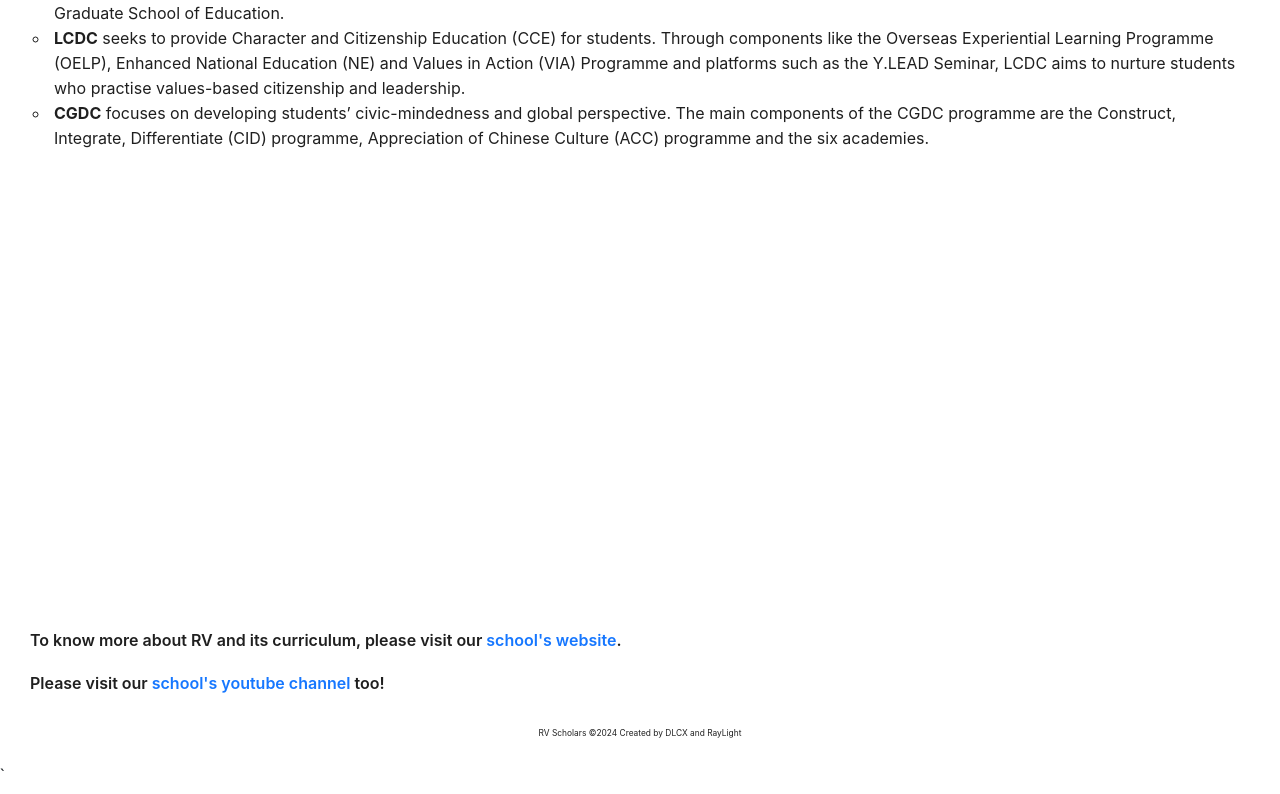
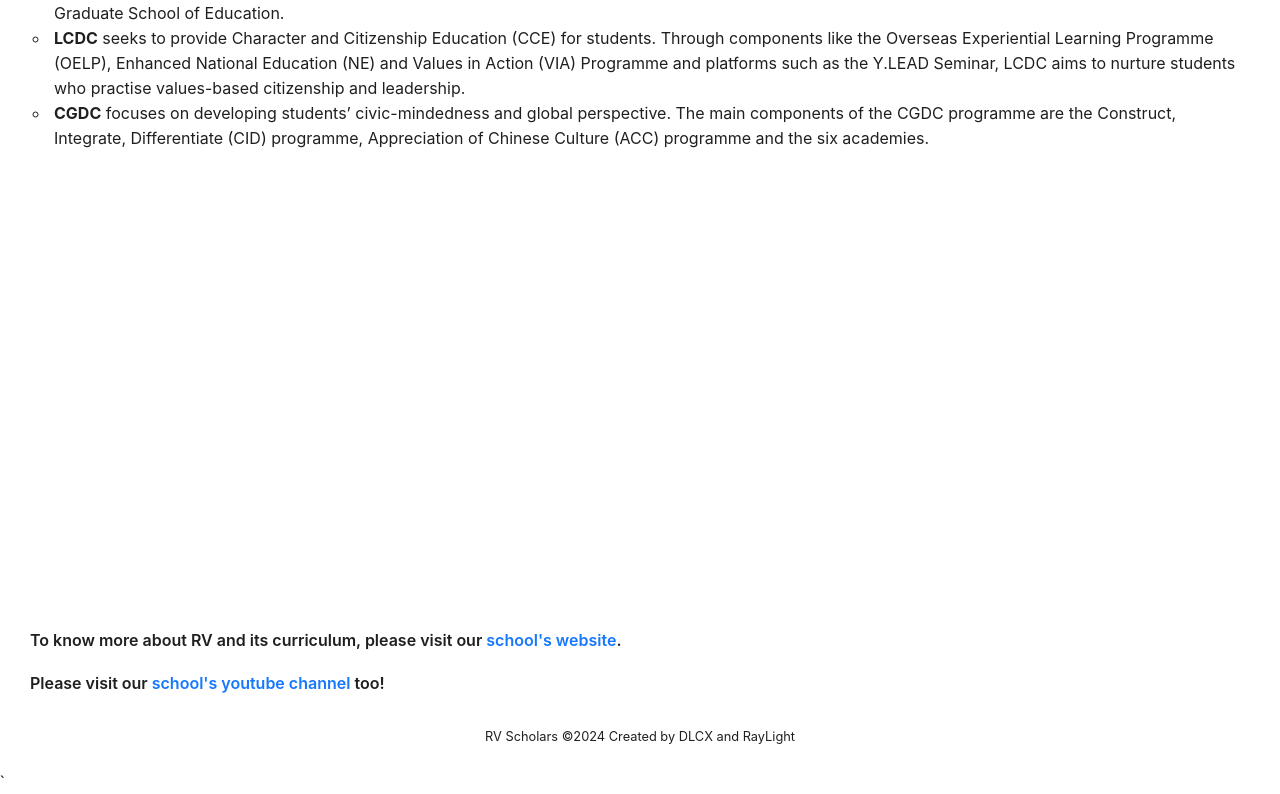
Before and after one commit to damiancxliew/rvscholar-website, a React (Vite) app in the folder client/: page / in a window 1280 px wide. Shown: the part 543-1337 px from the top of the page. Built offline with nearby package versions, Linux system fonts and the light colour scheme; the HTML template or start-up script is replaced by a standard one.

Commit message:
Changed footer size

```diff
--- a/client/src/components/Home.tsx
+++ b/client/src/components/Home.tsx
@@ -77,7 +77,7 @@ const Home: React.FC = () => {
                 style={{
                     textAlign: "center",
                     backgroundColor: "#fff",
-                    fontSize: "60%",
+                    fontSize: "0.8rem",
                 }}
             >
                 RV Scholars ©{new Date().getFullYear()} Created by DLCX and
```
